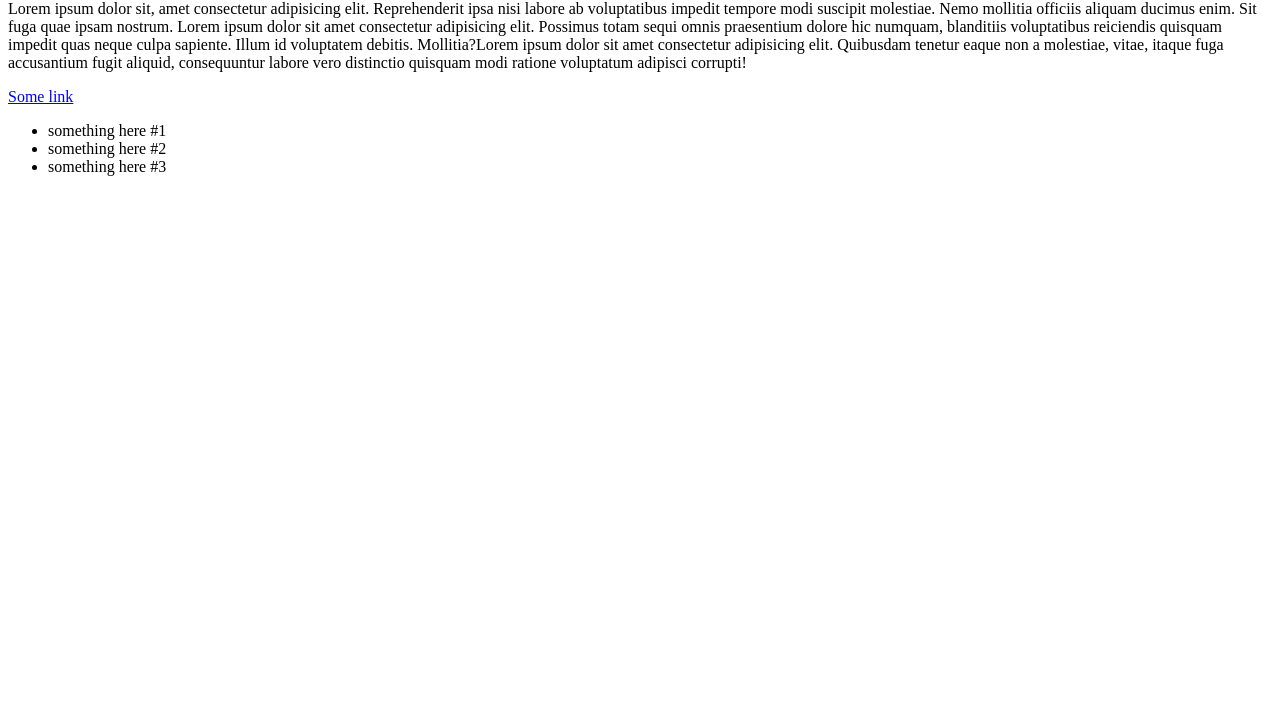
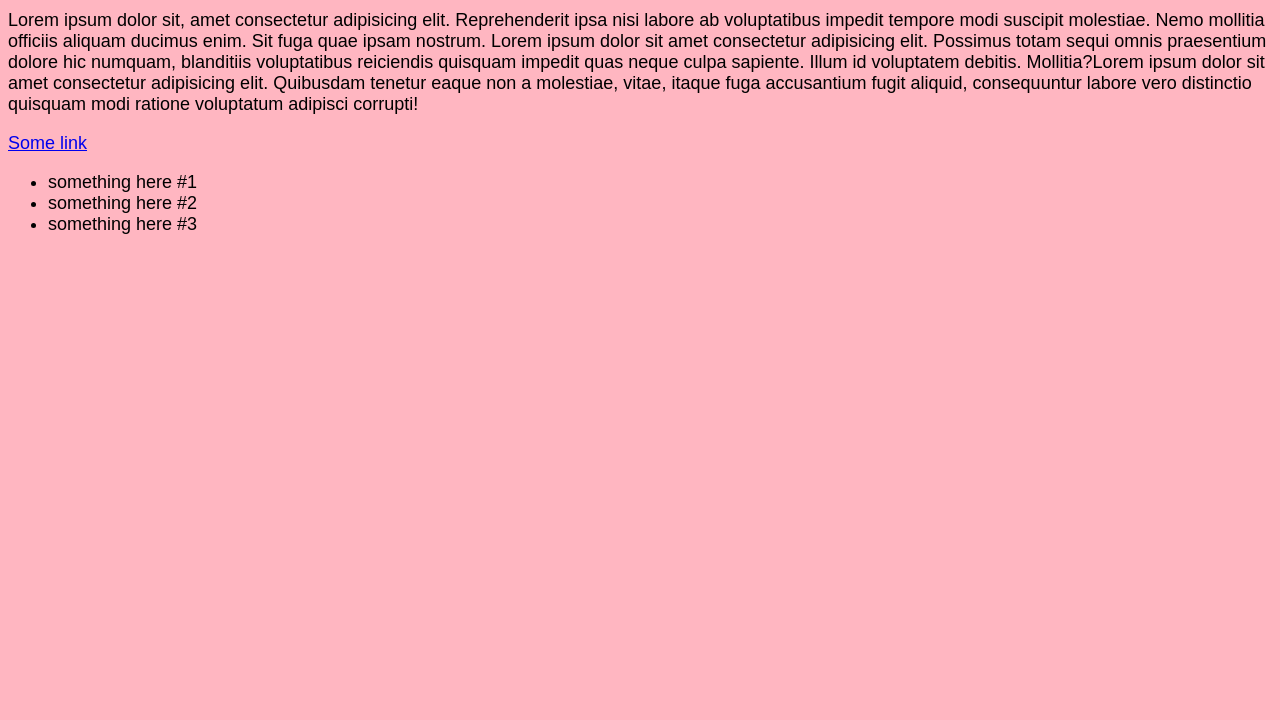
Before and after one commit to Moe-Alragheb/html-repo-practice, a plain HTML site: page index.html in a window 1280 px wide. Shown: the part 80-800 px from the top of the page. Drawn offline with Linux system fonts and the light colour scheme.

Commit message:
add a css link in the html and add font styles in css

```diff
--- a/index.html
+++ b/index.html
@@ -3,6 +3,7 @@
 <head>
     <meta charset="UTF-8">
     <meta name="viewport" content="width=device-width, initial-scale=1.0">
+    <link rel="stylesheet" href="style.css">
     <title>practice an even more</title>
 </head>
 <body>
--- a/style.css
+++ b/style.css
@@ -1,2 +1,6 @@
 
-body { background-color: lightpink;}
+body {
+    background-color: lightpink;
+font-size: large;
+font-family: Arial, Helvetica, sans-serif;
+}
```
